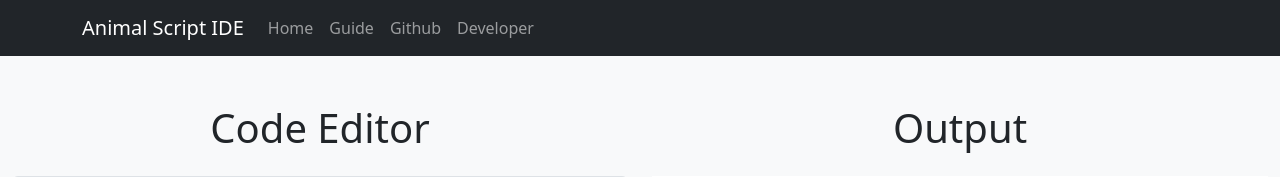
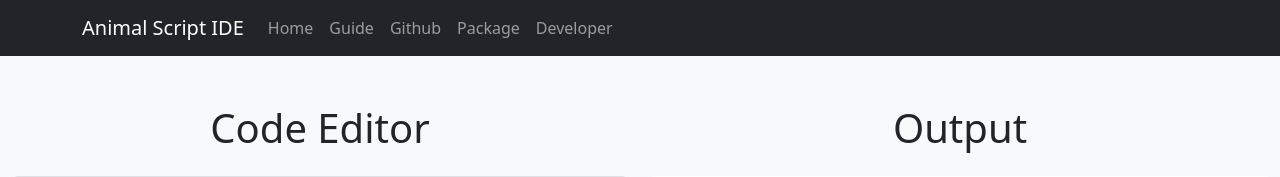
Before and after one commit to adnanattar/animal_script_ide, a Flask app: page / in a window 1280 px wide. Shown: the top 177 px of the page. Run offline with Flask 3, Linux system fonts and the light colour scheme.

Commit message:
Update index.html

```diff
--- a/templates/index.html
+++ b/templates/index.html
@@ -32,6 +32,9 @@
                     </li>
                     <li class="nav-item">
                         <a class="nav-link" href="https://github.com/adnanattar/animal-script">Github</a>
+                    </li>
+                    <li class="nav-item">
+                        <a class="nav-link" href="https://pypi.org/project/animal-script/">Package</a>
                     </li>
                     <li class="nav-item">
                         <a class="nav-link" href="https://androtechbuddy.com">Developer</a>
```
